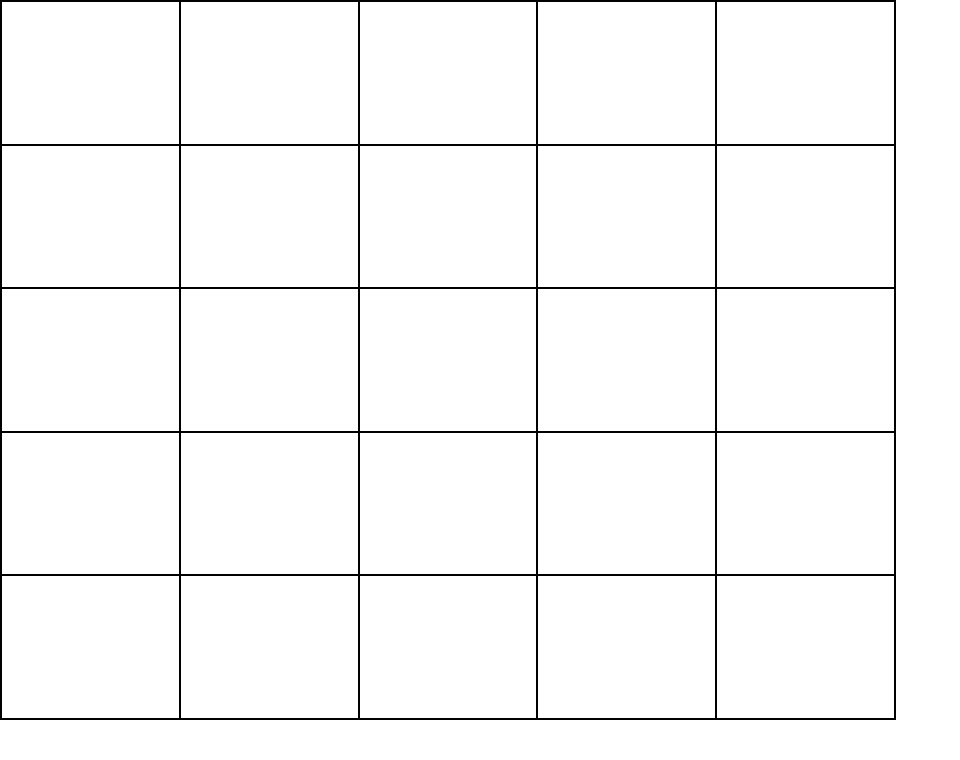
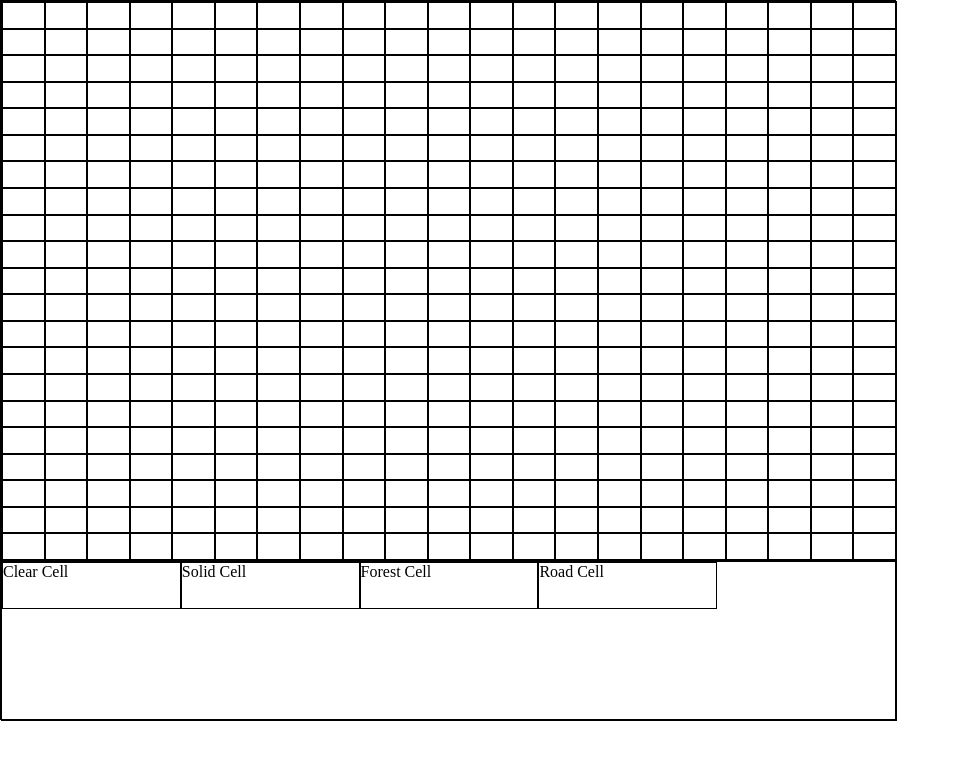
Before and after one commit to James-Blackwell-Programming/RPG-Map-Editor, a plain HTML site: page index.html in a window 1280 px wide. Shown: the whole page, without its empty margins (0-960 px from the left). Drawn offline with Linux system fonts and the light colour scheme.

Commit message:
added menu function file

```diff
--- a/DATA_Controller.js
+++ b/DATA_Controller.js
@@ -1,8 +1,8 @@
 const data_controller = function(){
 
     //map dimensions
-    let mapWidth = 5;
-    let mapHeight = 5;
+    let mapWidth = 21;
+    let mapHeight = 21;
 
     return{
 
--- a/general.css
+++ b/general.css
@@ -24,3 +24,7 @@
     position: relative;
     border: 0.5px solid black;
 }
+
+#menuContainer{
+    display: flex;
+}
--- /dev/null
+++ b/mapEditorMenu.js
@@ -0,0 +1,56 @@
+import genContainer from './genContainer.js';
+
+function OptionState(div, option, buttonText, selected){
+    this.div = div;
+    this.option = option; //selected option
+    this.buttonText = buttonText;
+    this.selected = selected; //true/false
+};
+
+//options for switch
+let possibleOptions = {
+    clear: 'clear',
+    solid: 'solid',
+    forest: 'forest',
+    road: 'road'
+}
+
+//button text
+let buttonTextList = {
+    clear: 'Clear Cell',
+    solid: 'Solid Cell',
+    forest: 'Forest Cell',
+    road: 'Road Cell'
+}
+
+function mapEditorMenu(){
+
+    let menuContainer = genContainer('70vw', '20vh', 'menuContainer');
+    let optionsBTNArr = [];
+
+    //options buttons
+    optionsBTNArr.push(new OptionState(genContainer('20%', '30%', 'clearButton'), possibleOptions.clear, buttonTextList.clear, false));
+    optionsBTNArr.push(new OptionState(genContainer('20%', '30%', 'solidButton'), possibleOptions.solid, buttonTextList.solid, false));
+    optionsBTNArr.push(new OptionState(genContainer('20%', '30%', 'forestButton'), possibleOptions.forest, buttonTextList.forest, false));
+    optionsBTNArr.push(new OptionState(genContainer('20%', '30%', 'roadButton'), possibleOptions.road, buttonTextList.road, false));
+
+    //add button text
+    optionsBTNArr.forEach(BTNText =>{
+        BTNText.div.innerHTML = BTNText.buttonText;
+    });
+    //add buttons to container
+    optionsBTNArr.forEach(BTN => {
+        menuContainer.appendChild(BTN.div);
+    });
+
+    console.log(optionsBTNArr);
+
+
+
+
+
+
+    return menuContainer;
+}
+
+export default mapEditorMenu;
--- a/map_editor.js
+++ b/map_editor.js
@@ -1,4 +1,5 @@
 import genContainer from './genContainer.js';
+import mapEditorMenu from './mapEditorMenu.js';
 
 //constructor for mapCell objects
 function MapCell(id, div, hasPlayer, hasChest, solid){
@@ -19,7 +20,8 @@ function genMap(mapDims){
     root.style.setProperty('--map-width', mapDims.mapWidth);
     root.style.setProperty('--map-height', mapDims.mapHeight);
 
-    let container = genContainer('70vw', '90vh', 'mapContainer');
+    let mapEditorContainer = genContainer('70vw', '90vh', 'mapEditorContainer');
+    let mapContainer = genContainer('70vw', '70vh', 'mapContainer');
 
     //generate array of mapCells
     for(let i = 0; i < totalCells; i++){
@@ -29,19 +31,33 @@ function genMap(mapDims){
 
         let cell = new MapCell(i, div, false, false, false);
 
+        div.addEventListener('click', () => {
+            if(solidOptionSelected){
+                cell.solid = true;
+
+            }else{
+                cell.solid = false;
+            }
+
+            if(cell.solid){
+                div.style.backgroundColor = 'lightgrey';
+            }
+            //logs the current clicked cell
+            console.log(cell);
+        });
         mapArr.push(cell);
-
     }
 
-    console.log(mapArr);
     //put MapCell divs into container css grid
     mapArr.forEach(cell => {
-        container.appendChild(cell.div);
+        mapContainer.appendChild(cell.div);
     });
 
+    mapEditorContainer.appendChild(mapContainer);
+    mapEditorContainer.appendChild(mapEditorMenu());
 
 
-    return container;
+    return mapEditorContainer;
 }
 
 export default genMap;
```
